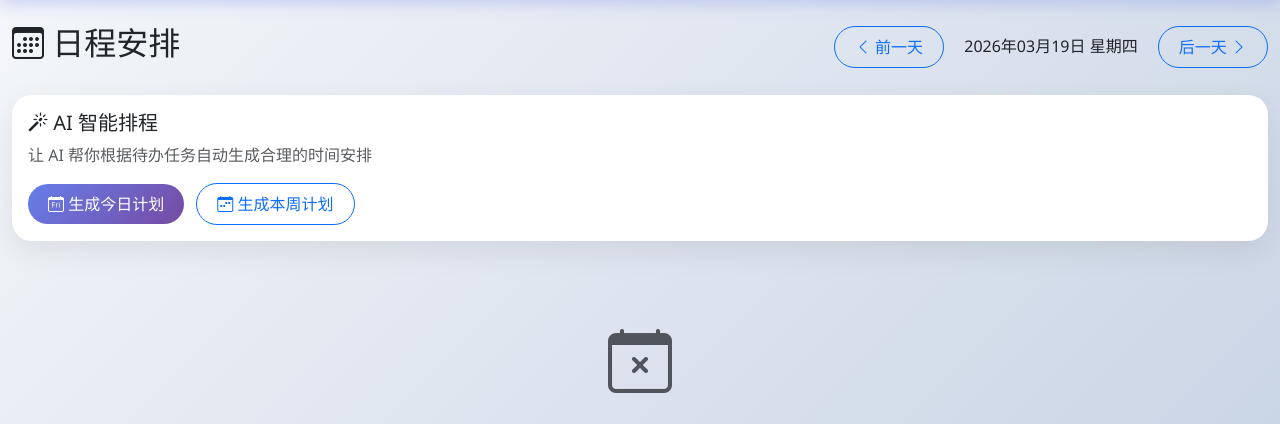
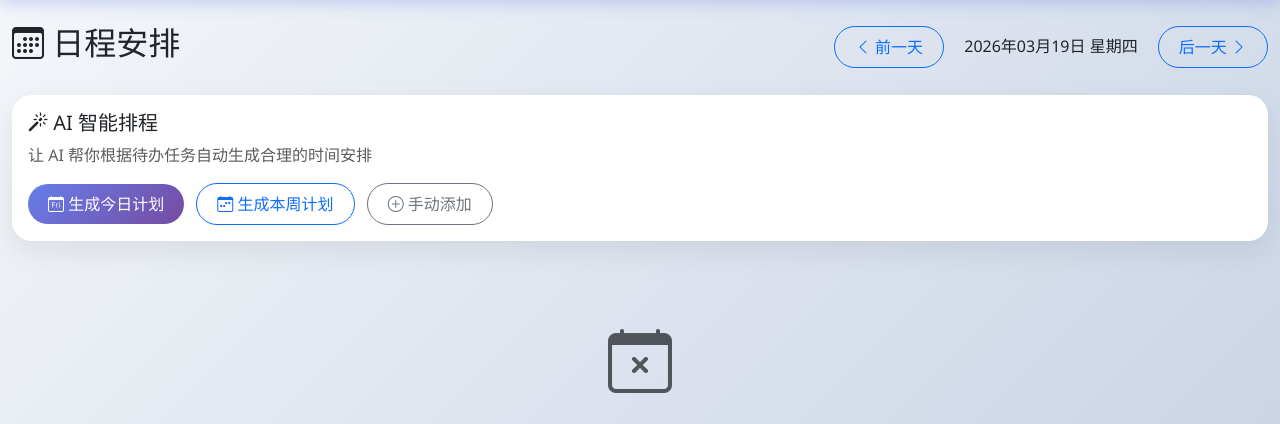
Before and after one commit to yuanxuejpjp/time_manage, a Flask app: page /schedule/ in a window 1280 px wide. Shown: the part 57-481 px from the top of the page. Run offline with Flask 3, Linux system fonts and the light colour scheme; the visitor is signed in with stand-in values (Sample User, id 1); data that the repository does not hold is empty.

Commit message:
Update schedule.html

```diff
--- a/templates/schedule.html
+++ b/templates/schedule.html
@@ -33,10 +33,13 @@
         </form>
         <form method="POST" action="{{ url_for('schedule.generate_schedule') }}" class="d-inline" onsubmit="return disableGenerateButton(this, 'week')">
             <input type="hidden" name="type" value="week">
-            <button type="submit" class="btn btn-outline-primary" name="generate_week">
+            <button type="submit" class="btn btn-outline-primary me-2" name="generate_week">
                 <i class="bi bi-calendar-week"></i> 生成本周计划
             </button>
         </form>
+        <a href="{{ url_for('schedule.manual_add') }}" class="btn btn-outline-secondary me-2">
+            <i class="bi bi-plus-circle"></i> 手动添加
+        </a>
         <span id="loading-msg" class="text-info ms-3" style="display:none;">
             <i class="bi bi-hourglass-split"></i> 正在生成中，请稍候...
         </span>
```
